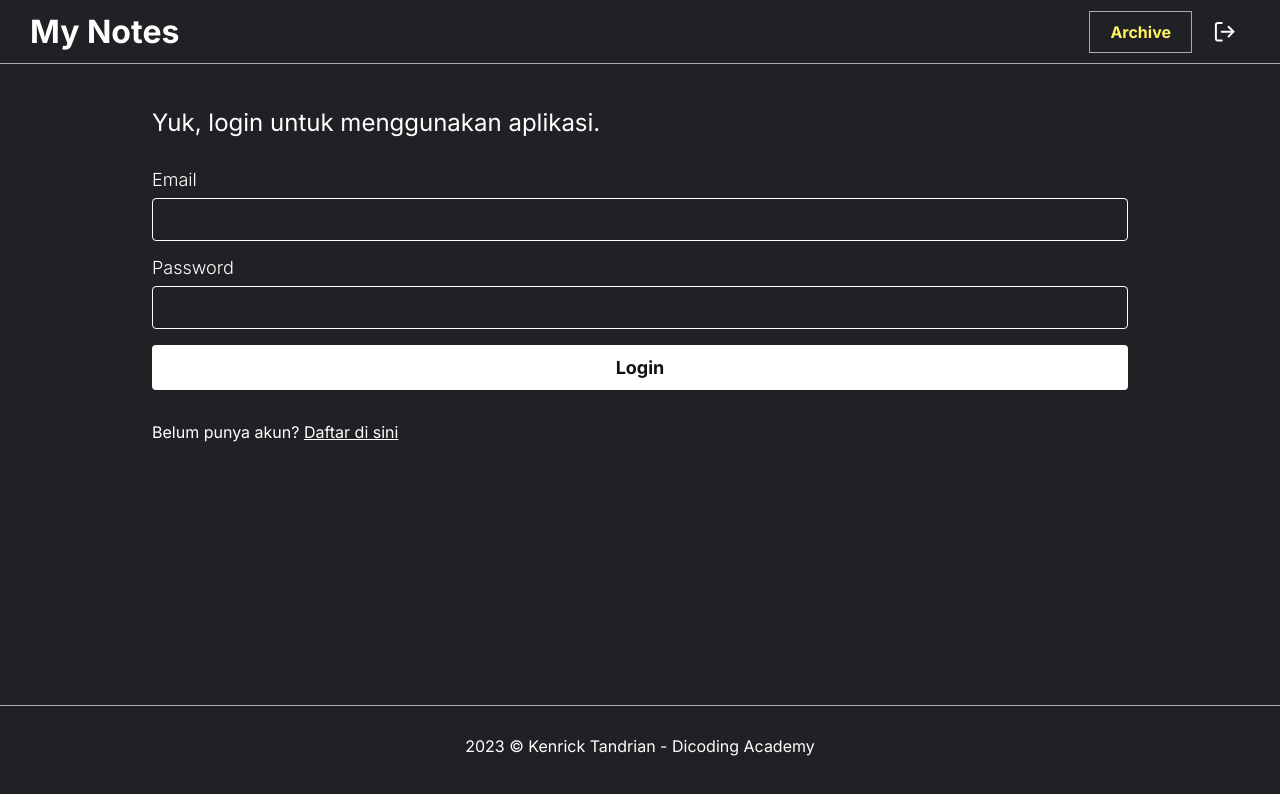
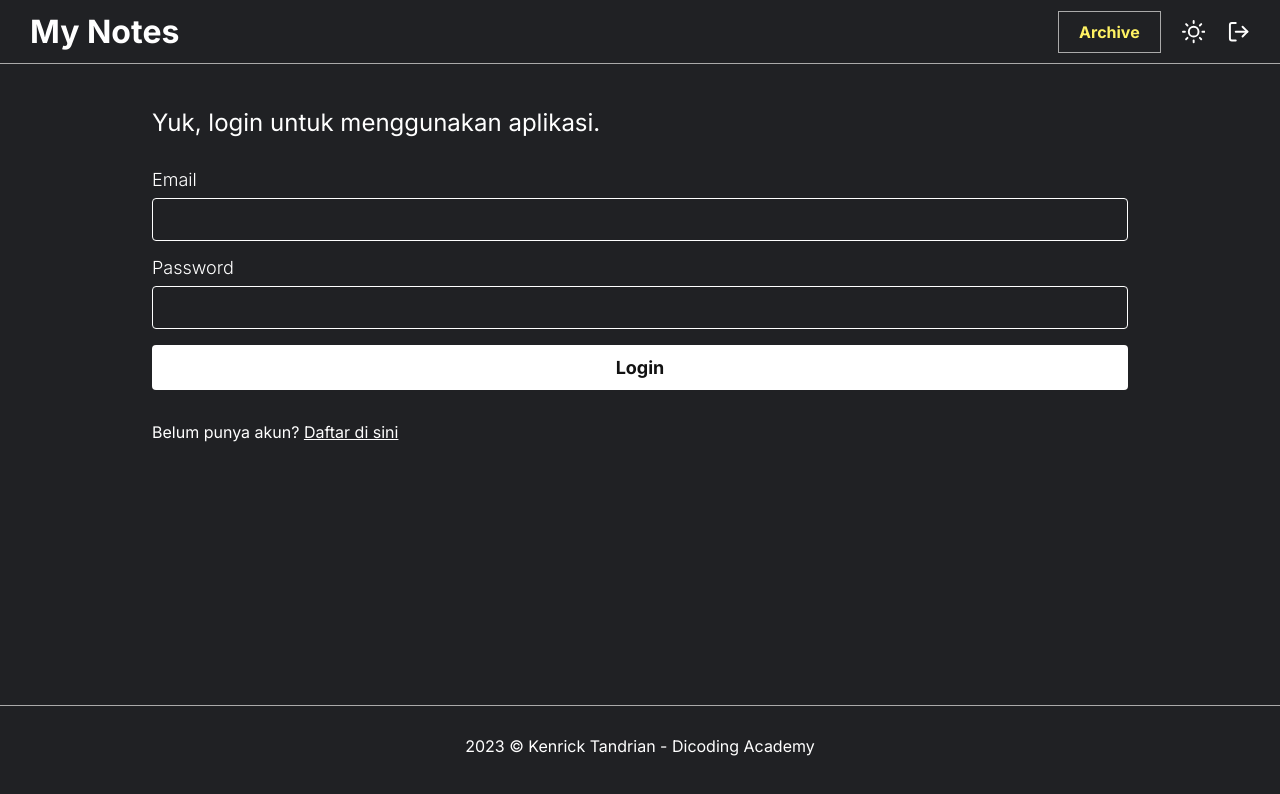
Before and after one commit to KenTandrian/notes-app-react-v2, a React (Vite) app: page / in a window 1280 px wide. Shown: the top 794 px of the page. Built offline with nearby package versions, Linux system fonts and the light colour scheme; no server answers.

Commit message:
feat(ui): add theme toggle

```diff
--- a/src/components/Header.jsx
+++ b/src/components/Header.jsx
@@ -1,11 +1,11 @@
 import { useContext } from "react";
-import { FiLogOut } from "react-icons/fi";
+import { FiLogOut, FiMoon, FiSun } from "react-icons/fi";
 import { useNavigate } from "react-router-dom";
 import AppContext from "../contexts";
 
 export default function Header() {
   const navigate = useNavigate();
-  const { onLogout } = useContext(AppContext);
+  const { onLogout, theme, toggleTheme } = useContext(AppContext);
   return (
     <div className="note-app__header">
       <h1 onClick={() => navigate("/")} style={{ cursor: "pointer" }}>
@@ -18,6 +18,9 @@ export default function Header() {
         >
           Archive
         </button>
+        <button className="note-app__icon-button" onClick={toggleTheme}>
+          {theme === "dark" ? <FiSun /> : <FiMoon />}
+        </button>
         <button className="note-app__icon-button" onClick={onLogout}>
           <FiLogOut />
         </button>
--- a/src/contexts/index.jsx
+++ b/src/contexts/index.jsx
@@ -8,10 +8,13 @@ const AppContext = createContext({
   authData: DEFAULT_AUTH_DATA,
   onLogout: () => {},
   refreshAuth: () => {},
+  theme: "dark",
+  toggleTheme: () => {},
 });
 
 export function AppContextProvider({ children }) {
   const [authData, setAuthData] = useState(DEFAULT_AUTH_DATA);
+  const [theme, setTheme] = useState("dark");
 
   async function refreshAuth() {
     try {
@@ -27,12 +30,28 @@ export function AppContextProvider({ children }) {
     putAccessToken("");
   }
 
+  function toggleTheme() {
+    const currentTheme = theme;
+    setTheme((p) => (p === "light" ? "dark" : "light"));
+    localStorage.setItem("theme", currentTheme === "light" ? "dark" : "light");
+  }
+
   useEffect(() => {
     refreshAuth();
+
+    if (localStorage.getItem("theme")) {
+      setTheme(localStorage.getItem("theme"));
+    }
   }, []);
 
+  useEffect(() => {
+    document.documentElement.setAttribute("data-theme", theme);
+  }, [theme]);
+
   return (
-    <AppContext.Provider value={{ authData, onLogout, refreshAuth }}>
+    <AppContext.Provider
+      value={{ authData, onLogout, refreshAuth, theme, toggleTheme }}
+    >
       {children}
     </AppContext.Provider>
   );
--- a/src/styles/style.css
+++ b/src/styles/style.css
@@ -70,7 +70,7 @@ textarea::placeholder {
   color: #ffffff;
   cursor: pointer;
   margin-bottom: -4px;
-  padding: 0 1em;
+  margin-left: 1em;
 }
 
 .note-app__icon-button svg {
```
